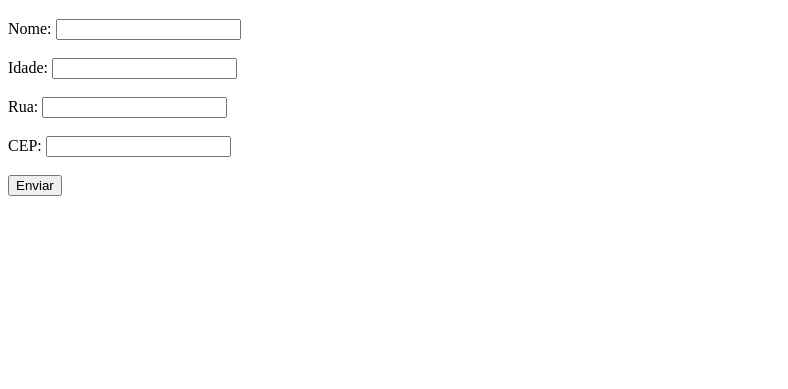
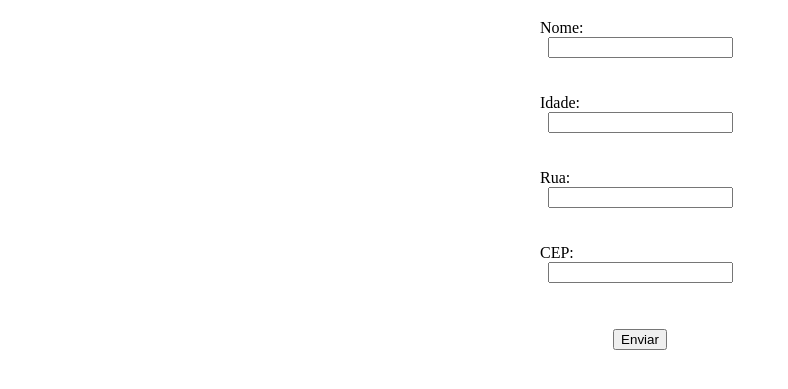
Before and after one commit to AronVinicius/Testevscode, a plain HTML site: page index.html in a window 1280 px wide. Shown: the part 61-450 px from the top of the page, without its empty margins (0-788 px from the left). Drawn offline with Linux system fonts and the light colour scheme.

Commit message:
Update index.html

```diff
--- a/index.html
+++ b/index.html
@@ -2,6 +2,21 @@
 <html>
 <head>
     <title>Formulário de Cadastro</title>
+    <style>
+        form {
+            display: flex;
+            flex-direction: column;
+            align-items: center;
+        }
+
+        label {
+            width: 200px;
+        }
+
+        input[type="submit"] {
+            margin-top: 10px;
+        }
+    </style>
     <script>
         function validarFormulario() {
             var nome = document.getElementById("nome").value;
```
